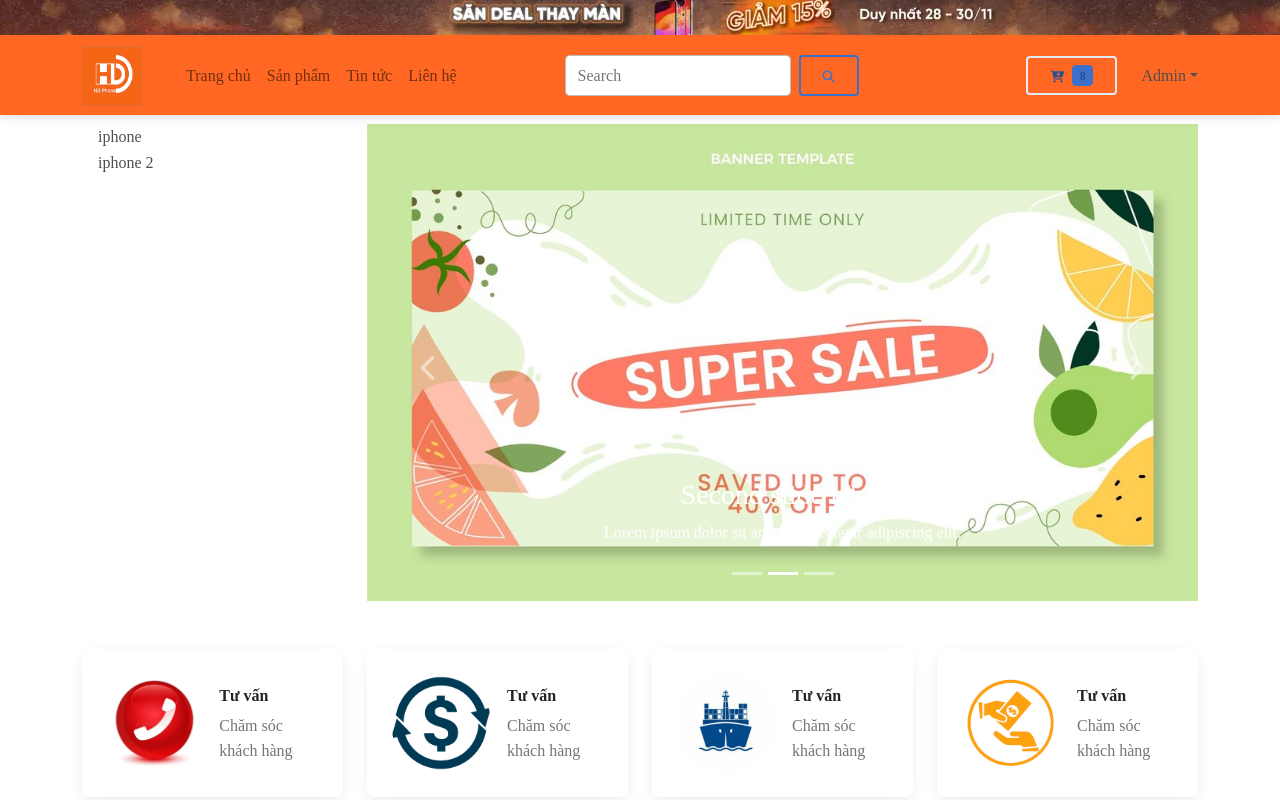
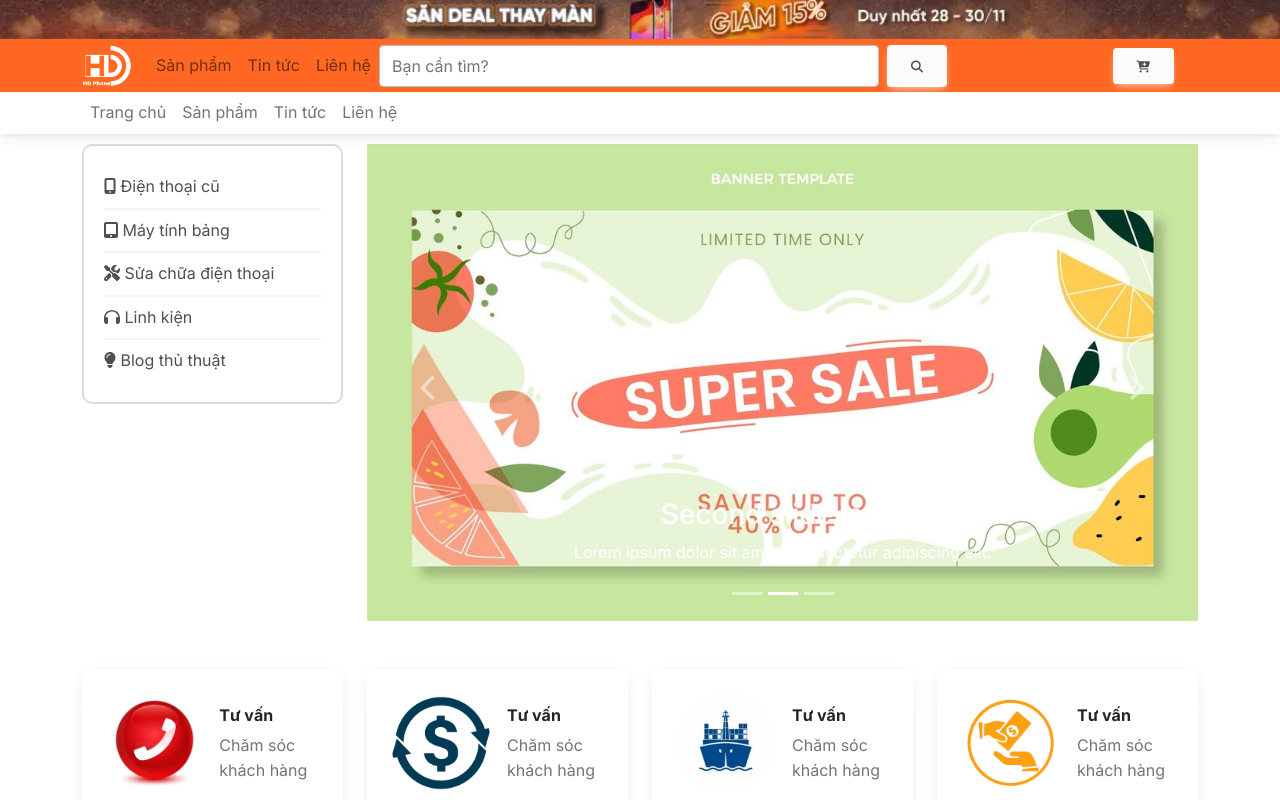
Before and after one commit to vudinhdai03092001/hdphone_fe, a Next.js app: page /client in a window 1280 px wide. Shown: the top 800 px of the page. Built offline with nearby package versions, Linux system fonts and the light colour scheme; what @ant-design/nextjs-registry would draw is missing.

Commit message:
update page home

```diff
--- a/package.json
+++ b/package.json
@@ -19,8 +19,10 @@
     "@coreui/utils": "^2.0.2",
     "@fortawesome/fontawesome-free": "^6.7.2",
     "@fortawesome/fontawesome-svg-core": "^6.7.2",
+    "@fortawesome/free-brands-svg-icons": "^7.1.0",
+    "@fortawesome/free-regular-svg-icons": "^7.1.0",
     "@fortawesome/free-solid-svg-icons": "^6.7.2",
-    "@fortawesome/react-fontawesome": "^0.2.2",
+    "@fortawesome/react-fontawesome": "^3.1.0",
     "@popperjs/core": "^2.11.8",
     "@reduxjs/toolkit": "^2.5.0",
     "@tinymce/tinymce-react": "^5.1.1",
--- a/src/app/client/layout.tsx
+++ b/src/app/client/layout.tsx
@@ -2,9 +2,16 @@
 'use client'
 import AppHeader from "@/components/app.header";
 import AppFooter from "@/components/app.footer"
+import { Inter } from "next/font/google";
+// font chữ
+const inter = Inter({
+  subsets: ["latin"],
+  weight: ["300", "400", "500", "600", "700"],
+});
 const LayoutClient = ({ children }: { children: React.ReactNode }) => {
     return (
-        <div>
+        //thêm font chữ
+        <div className={inter.className}>
             <AppHeader />
             <main>{children}</main>
             <AppFooter />
--- a/src/app/client/page.tsx
+++ b/src/app/client/page.tsx
@@ -15,11 +15,17 @@ import {
     MDBRow,
     MDBBadge
 } from 'mdb-react-ui-kit';
-
+import {
+    TabletOutlined,
+    MobileOutlined
+} from '@ant-design/icons';
 import { useGetCategoriesActiveQuery } from '@/store/category/category.service';
 import { useEffect, useState } from 'react';
 import AppItemProduct from '@/components/app.product';
 import AppCategory from '@/components/app.category';
+import { faLightbulb, faMobileScreen, faScrewdriverWrench, faTabletScreenButton, faUser } from "@fortawesome/free-solid-svg-icons";
+import { FontAwesomeIcon } from "@fortawesome/react-fontawesome";
+import { faHeadphones } from "@fortawesome/free-solid-svg-icons";
 export default function Home() {
     // const { data: listCateActive, isLoading } = useGetCategoriesActiveQuery();
     // if (!listCateActive) {
@@ -29,32 +35,19 @@ export default function Home() {
     return (
         <>
             {/* <AppAdvertisements /> */}
-            <Container className='mt-4' style={{ paddingTop: "100px" }}>
+            <Container className='mt-4' style={{ paddingTop: "120px" }}>
                 <div className="row">
                     <div className="col-md-3">
                         {/* <AppCategory categories={listCateActive?.data} /> */}
-                        <MDBListGroupItem
-                            key={1}
-                            tag='button'
-                            action
-                            noBorders
-                            aria-current='true'
-                            type='button'
-                            className='px-3'
-                        >
-                         iphone
-                        </MDBListGroupItem>
-                         <MDBListGroupItem
-                            key={2}
-                            tag='button'
-                            action
-                            noBorders
-                            aria-current='true'
-                            type='button'
-                            className='px-3'
-                        >
-                         iphone 2
-                        </MDBListGroupItem>
+                        <div className="price-list ">
+                            <MDBListGroup light small>
+                                <MDBListGroupItem> <FontAwesomeIcon icon={faMobileScreen} className="text-blue-500 text-3xl font-medium" />  Điện thoại cũ</MDBListGroupItem>
+                                <MDBListGroupItem><FontAwesomeIcon icon={faTabletScreenButton} className="text-blue-500 text-3xl" />  Máy tính bảng</MDBListGroupItem>
+                                <MDBListGroupItem><FontAwesomeIcon icon={faScrewdriverWrench} className="text-blue-500 text-3xl" />  Sửa chữa điện thoại</MDBListGroupItem>
+                                <MDBListGroupItem> <FontAwesomeIcon icon={faHeadphones} className="text-4xl text-blue-700" />  Linh kiện</MDBListGroupItem>
+                                <MDBListGroupItem> <FontAwesomeIcon icon={faLightbulb}  />  Blog thủ thuật</MDBListGroupItem>
+                            </MDBListGroup>
+                        </div>
                     </div>
                     <div className="col-md-9 ">
                         <Carousel>
--- a/src/components/app.header.tsx
+++ b/src/components/app.header.tsx
@@ -19,62 +19,61 @@ function AppHeader() {
                     <img
                         alt=""
                         src="/img/banner-header.png"
-                        className="d-inline-block align-top"
-
+                        className="d-inline-block align-top img-header-banner"
                     />{' '}
                 </div>
                 <Container className=''>
                     <Navbar.Brand  >
-                        <Link href={'/'} className='navbar-brand'>
+                        <Link href={'/'}
+                            style={{ width: "50px", height: "100%" }}
+                        >
                             <img
                                 alt=""
-                                src="/img/logo-phone.jpg"
-                                width="60"
-                                height="60"
+                                src="/img/HD_Logo.png"
+                                style={{ width: "100%", height: "100%", objectFit: "contain" }}
                                 className="d-inline-block align-top"
                             />{' '}
                         </Link>
                     </Navbar.Brand>
                     <Navbar.Collapse id="navbarScroll">
                         <Nav
-                            className="me-auto my-2 my-lg-0 color-text"
+                            className="me-auto my-2 my-lg-0 "
                             style={{ maxHeight: '100px' }}
                             navbarScroll
                         >
-                            <Link href="/" className='nav-link'>Trang chủ</Link>
+                            {/* <Link href="/" className='nav-link color-text'>Trang chủ</Link> */}
                             <Link href="/products" className='nav-link'>Sản phẩm</Link>
                             <Link href="/news" className='nav-link'>Tin tức</Link>
                             <Link href="/contact" className='nav-link'>Liên hệ</Link>
-                            <Form className="d-flex pl-4" style={{ paddingLeft: "100px" }}>
+                            <Form className="d-flex pl-8" >
                                 <Form.Control
                                     type="search"
-                                    placeholder="Search"
+                                    placeholder="Bạn cần tìm?"
                                     className="me-2"
-                                    aria-label="Search"
+                                    aria-label="Search" style={{ width: "500px" }}
                                 />
-                                <Button variant="outline-primary"><MDBIcon fas icon="search" /></Button>
+                                <Button variant="light"><MDBIcon fas icon="search" /></Button>
                             </Form>
                         </Nav>
-
-                        <MDBBtn outline color='secondary' className='me-4'>
+                        <MDBBtn color='light' className='me-4'>
                             <MDBIcon fas icon="cart-plus" />
-                            <MDBBadge className='ms-2' style={{ color: '#285192', fontSize: "12px" }}>
-                                8
-                            </MDBBadge>
                         </MDBBtn>
-                        <NavDropdown title="Admin" id="navbarScrollingDropdown">
-                            <NavDropdown.Item href="#action3">Đăng nhập</NavDropdown.Item>
-                            <NavDropdown.Item href="#action4">
-                                Đăng ký tài khoản
-                            </NavDropdown.Item>
-                            <NavDropdown.Divider />
-                            <NavDropdown.Item href="#action5">
-                                Cài đặt
-                            </NavDropdown.Item>
-                        </NavDropdown>
-
                     </Navbar.Collapse>
                 </Container>
+                <div className="w-100" style={{ backgroundColor: "white" }}>
+                    <Container>
+                        <Nav
+                            className="me-auto my-2 my-lg-0 "
+                            style={{ maxHeight: '100px' }}
+                            navbarScroll
+                        >
+                            <Link href="/" className='nav-link '>Trang chủ</Link>
+                            <Link href="/products" className='nav-link'>Sản phẩm</Link>
+                            <Link href="/news" className='nav-link'>Tin tức</Link>
+                            <Link href="/contact" className='nav-link'>Liên hệ</Link>
+                        </Nav>
+                    </Container>
+                </div>
             </Navbar>
             {/* Mobile Navbar */}
             <Navbar fixed='top' bg="light" className="flex-column p-0  d-lg-none">
@@ -82,7 +81,7 @@ function AppHeader() {
                     <img
                         alt=""
                         src="/img/banner-header.png"
-                        className="d-inline-block align-top"
+                        className="d-inline-block align-top img-header-banner"
                     />{' '}
                 </div>
                 <Container>
@@ -90,10 +89,10 @@ function AppHeader() {
                         <Link href={'/'} className='navbar-brand'>
                             <img
                                 alt=""
-                                src="/img/logo-phone.jpg"
                                 width="60"
                                 height="60"
-                                className="d-inline-block align-top"
+                                src="/img/HD_Logo.png"
+                                className="d-inline-block align-top "
                             />{' '}
                         </Link>
                     </Navbar.Brand>
--- a/src/styles/style.css
+++ b/src/styles/style.css
@@ -16,7 +16,7 @@ body {
 
 .price-list {
     width: 100%;
-    height: 400px;
+    height: auto;
     border: 2px solid rgb(219, 219, 219);
     padding: 20px;
     border-radius: 10px;
@@ -38,12 +38,28 @@ body {
     background-color: aqua;
 
 }
+
 .color-orange {
     opacity: 1;
     background-color: rgb(255 103 34) !important;
 }
-.color-text{
+
+.color-text {
     color: white !important;
+}
+
+.form-control:focus {
+    color: #4f4f4f;
+    background-color: #fff !important;
+    border-color: #ffffff !important;
+    outline: 0;
+    box-shadow: inset 0 1px 2px #ffffff13, 0 0 0 .25rem #e1774440 !important;
+}
+
+.img-header-banner {
+    width: 100%;
+    height: 40px;
+    object-fit: cover;
 }
 
 .banner-advertisement {
```
Also changed, not shown: public/img/HD_Logo.png (added), 1 other file (tests, documents, lock files or other folders).
